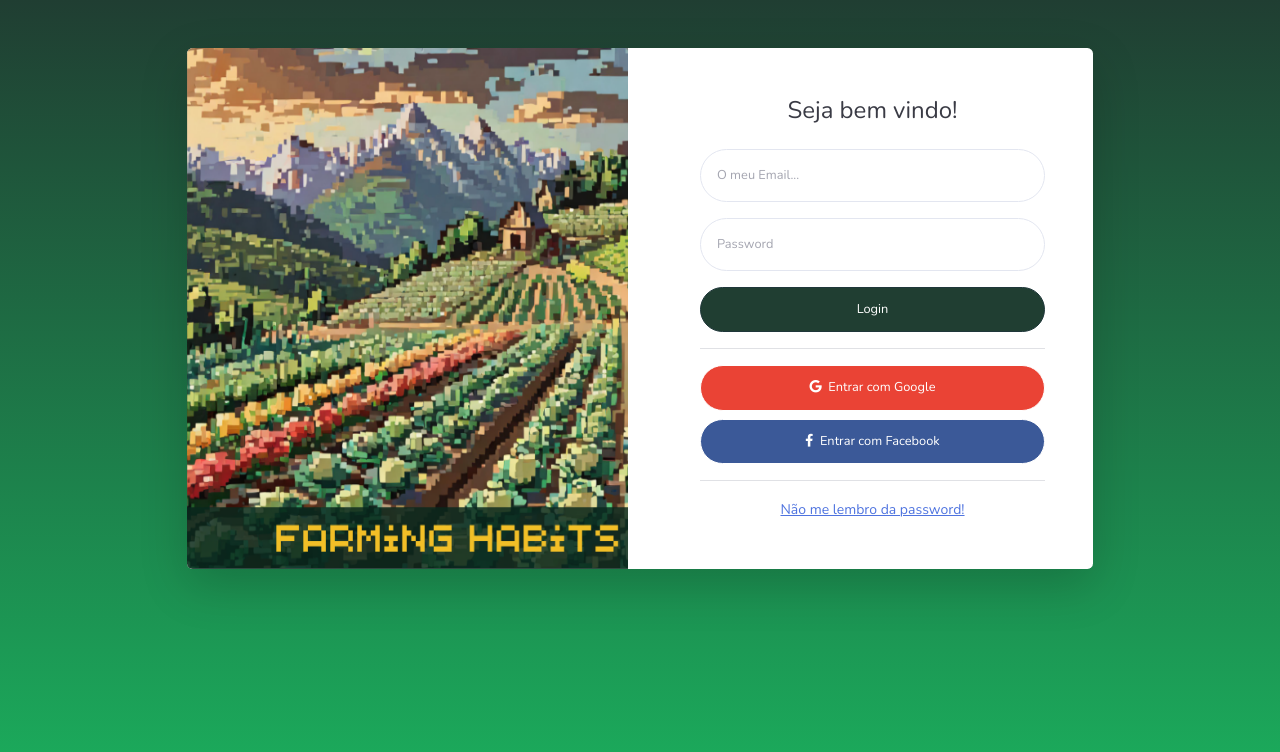
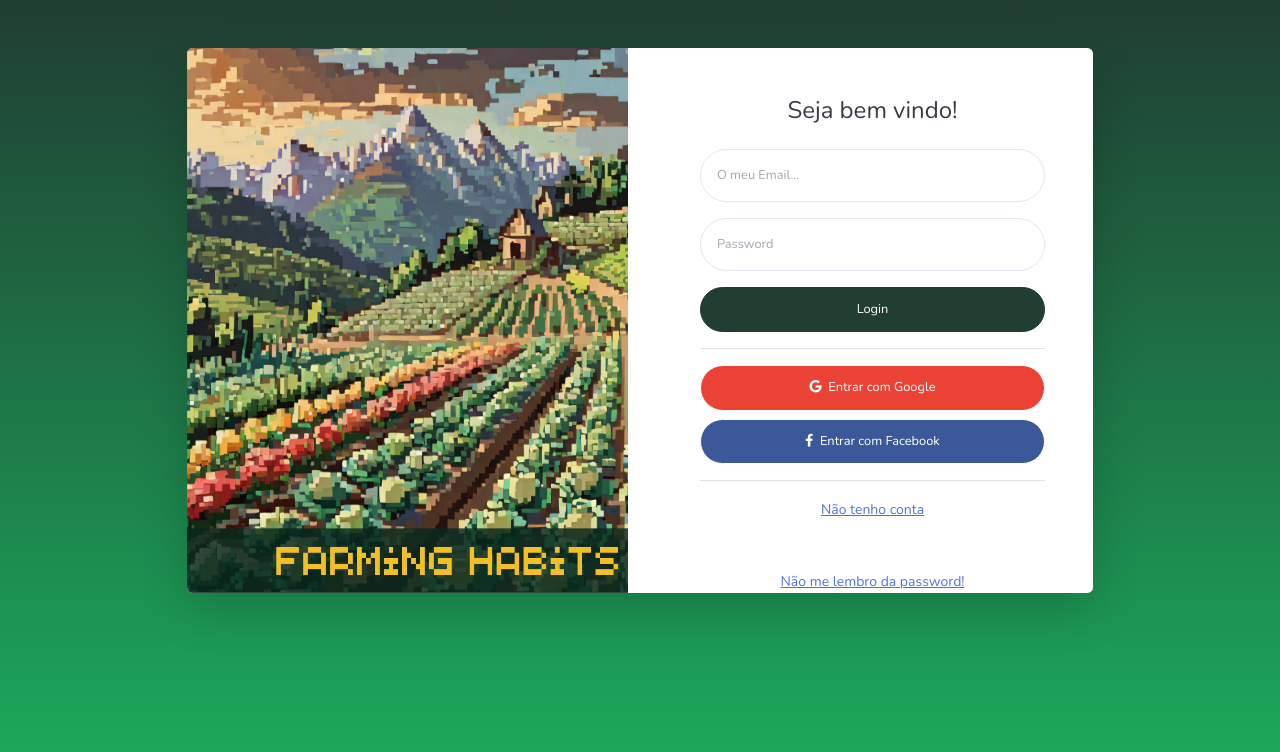
Before and after one commit to Fabioabc18/farming-habbits, a Django app: page /accounts/login/ in a window 1280 px wide. Shown: the top 752 px of the page. Run offline with Django 5.2, Linux system fonts and the light colour scheme; some libraries are stand-ins or nearby versions.

Commit message:
#roteamento entre pagina de login e register

```diff
--- a/accounts/urls.py
+++ b/accounts/urls.py
@@ -4,6 +4,6 @@ from . import views
 
 
 urlpatterns = [
-    path("accounts/register",views.register, name="register"),
+    path("",views.register, name="register"),
 
 ]
--- a/accounts/views.py
+++ b/accounts/views.py
@@ -21,7 +21,7 @@ def register(request):
                     user = User.objects.create_user(username=username, password=password1, email=email)
                     user.save()
                     messages.success(request, "Conta criada com sucesso. Faça login agora!")
-                    return redirect("/login/")
+                    return redirect("login")
                 except Exception as e:
                     context = {
                         "form": form,
@@ -45,6 +45,7 @@ def register(request):
         form = RegistrationForm()
 
         context = {
-            "form": form
+            "form": form,
+
         }
         return HttpResponse(template.render(context, request))
--- a/farming_habbits/urls.py
+++ b/farming_habbits/urls.py
@@ -22,5 +22,6 @@ urlpatterns = [
     path('', include("accounts.urls")),
     path('accounts/', include("django.contrib.auth.urls")),
     path('accounts/login/', LoginView.as_view(), name='login'),
+    path('accounts/register/', include("accounts.urls")),
     path('admin/', admin.site.urls),
 ]
--- a/templates/registration/login.html
+++ b/templates/registration/login.html
@@ -1,3 +1,4 @@
+{% load static %}
 <!DOCTYPE html>
 <html data-bs-theme="light" lang="en">
 
@@ -6,10 +7,12 @@
         <meta name="viewport"
             content="width=device-width, initial-scale=1.0, shrink-to-fit=no">
         <title>Farming Habits</title>
-        <link rel="stylesheet" href="/accounts/assets/bootstrap/css/bootstrap.min.css">
+        <link rel="stylesheet"
+            href="{% static 'bootstrap/css/bootstrap.min.css' %}">
         <link rel="stylesheet"
             href="https://fonts.googleapis.com/css?family=Nunito:200,200i,300,300i,400,400i,600,600i,700,700i,800,800i,900,900i&amp;display=swap">
-        <link rel="stylesheet" href="/accounts/assets/fonts/fontawesome-all.min.css">
+        <link rel="stylesheet"
+            href="{% static 'fonts/fontawesome-all.min.css' %}">
         <style>
         .login-bg {
             background: linear-gradient(#203E32, #1BAF5D);
@@ -30,7 +33,7 @@
                                 <div
                                     class="col-lg-6 col-sm-6 d-lg-flex d-sm-flex">
                                     <img class="img-fluid"
-                                        src="/accounts/assets/img/FarmingHabits.png"
+                                        src="{% static '/img/FarmingHabits.png' %}"
                                         alt="Generic placeholder image">
 
                                 </div>
@@ -41,6 +44,7 @@
                                                 vindo!</h4>
                                         </div>
                                         <form class="user">
+                                            {% csrf_token %}
                                             <div class="mb-3"><input
                                                     class="form-control form-control-user"
                                                     type="email"
@@ -73,6 +77,11 @@
                                         </form>
                                         <div class="text-center"><a
                                                 class="small"
+                                                href="{% url 'register' %}" >Não
+                                               tenho conta</a></div>
+                                    </div>
+                                        <div class="text-center"><a
+                                                class="small"
                                                 href="forgot-password.html">Não
                                                 me lembro da password!</a></div>
                                     </div>
@@ -83,9 +92,13 @@
                 </div>
             </div>
         </div>
-        <script src="/accounts/assets/bootstrap/js/bootstrap.min.js"></script>
-        <script src="/accounts/assets/js/bs-init.js"></script>
-        <script src="/accounts/assets/js/theme.js"></script>
+        <script
+        src="{% static 'bootstrap/js/bootstrap.min.js' %} ">
+        </script>
+        <script src="{% static 'js/bs-init.js' %}" >
+        </script>
+        <script src="{% static 'js/theme.js' %}">
+        </script>
     </body>
 
 </html>
```
Also changed, not shown: accounts/templates/registration/register.html (+5 -5 lines).
